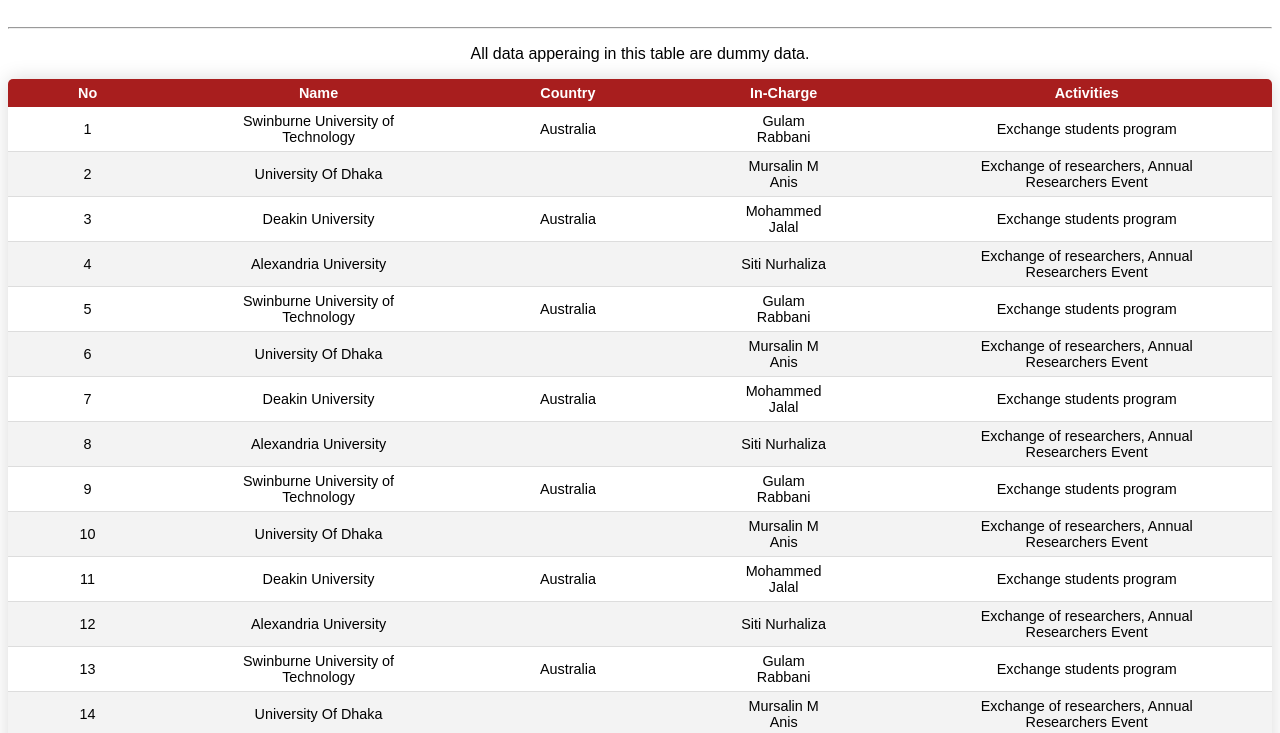
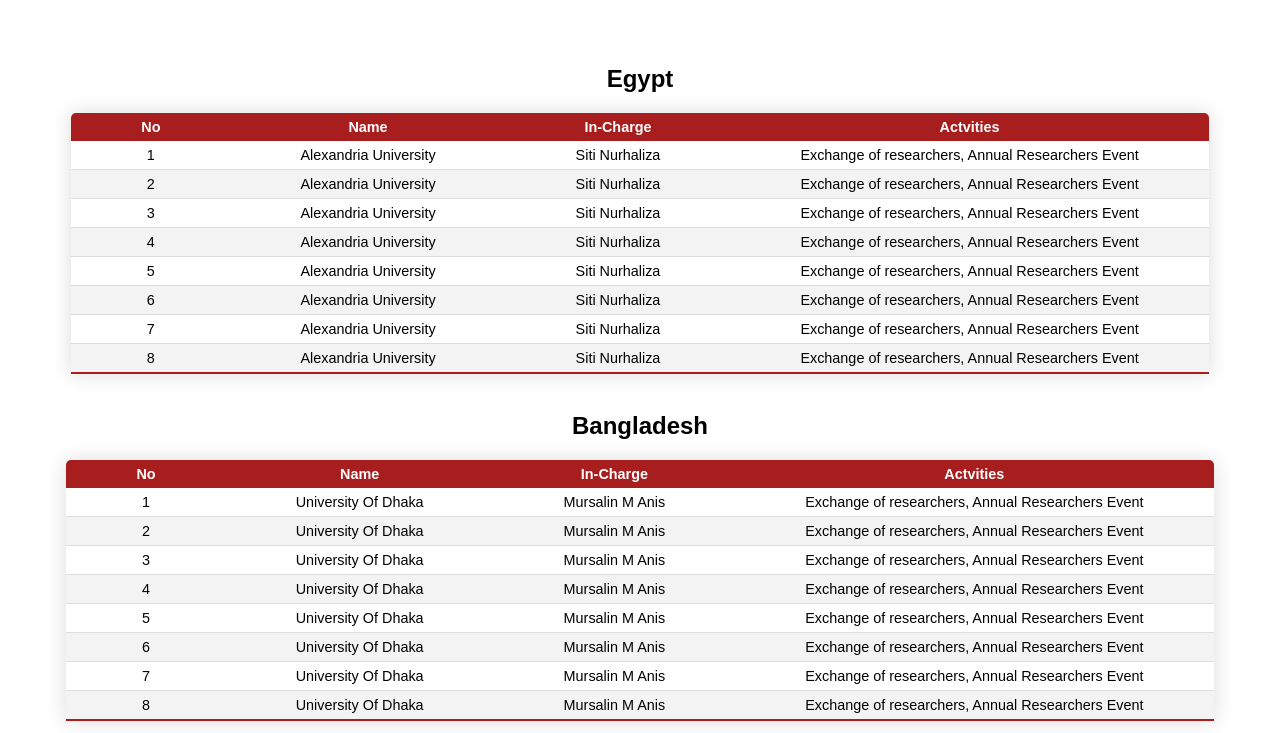
Before and after one commit to omareldamiry/utmi, a plain HTML site: page index.html in a window 1280 px wide. Shown: the part 67-800 px from the top of the page. Drawn offline with Linux system fonts and the light colour scheme.

Commit message:
Classification by country and country processing completed

```diff
--- a/index.html
+++ b/index.html
@@ -10,122 +10,15 @@
 
 <body>
 
+
   <p class="first">List Of Universities</p>
 
-  <table id="rankings-table" class="content-table">
-
-    <hr>
-
-    <thead>
-      <tr>
-        <th>No</th>
-        <th>Name</th>
-        <th>Country</th>
-        <th>In-Charge</th>
-        <th>Activities</th>
-      </tr>
-    </thead>
-    <tbody>
-      <p>All data apperaing in this table are dummy data.</p>
-    </tbody>
-  </table>
+  <div></div>
 
   <script src="js/country.js"></script>
   <script src="js/university.js"></script>
   <script src="js/activity.js"></script>
-  <script type="text/javascript">
-
-    window.onload = loadRankings;
-
-    const rankingsBody = document.querySelector("#rankings-table > tbody");
-
-    function loadRankings() {
-
-      const request = new XMLHttpRequest();
-      const request2 = new XMLHttpRequest();
-
-      request.open("get", "data/rankings.json", true);
-      request.onload = () => {
-
-        try {
-          const universites = JSON.parse(request.responseText);
-
-          request2.open("get", "data/activities.json", true);
-          request2.onload = () => {
-            const activities = JSON.parse(request2.responseText);
-
-            populateRankings(universites, activities);
-          };
-          request2.send();
-
-        } catch (e) {
-
-
-          console.warn("Could not load");
-
-        }
-
-      };
-      request.send();
-
-    }
-
-    function populateRankings(u, a) {
-      for (let i = 0; i < u.length; i++) {
-        let uni = new University(u[i].name, u[i].country, u[i].person);
-        let acts = [];
-
-        for (let j = 0; j < u[i].activities.length; j++) {
-
-          for(let k = 0; k < a.length; k++){
-            let act = new Activity(a[k].name);
-
-            if (u[i].activities[j] == act.getActivityName()) {
-              acts.push(act);
-
-              break;
-            }
-          }
-        }
-
-        uni.setActivity(acts);
-        generateRecord(uni, i+1);
-        console.log(uni);
-      }
-    }
-
-    function generateRecord(university, index){
-
-      const record = document.createElement("tr");
-      const number = document.createElement("td");
-      const name = document.createElement("td");
-      const country = document.createElement("td");
-      const in_charge = document.createElement("td");
-      const activities = document.createElement("td");
-
-      const number_text = document.createTextNode(index);
-      const name_text = document.createTextNode(university.getUniversityName());
-      const country_text = document.createTextNode(university.getCountry());
-      const in_charge_text = document.createTextNode(university.getPersonInCharge());
-      const activities_text = document.createTextNode(university.activitiesToString());
-
-      number.appendChild(number_text);
-      name.appendChild(name_text);
-      country.appendChild(country_text);
-      in_charge.appendChild(in_charge_text);
-      activities.appendChild(activities_text);
-
-      record.appendChild(number);
-      record.appendChild(name);
-      record.appendChild(country);
-      record.appendChild(in_charge);
-      record.appendChild(activities);
-
-      rankingsBody.appendChild(record);
-    }
-
-
-  </script>
+  <script src="js/app.js"></script>
 
 
 </body>
--- /dev/null
+++ b/js/app.js
@@ -0,0 +1,151 @@
+
+   window.onload = loadRankings;
+
+    //const rankingsBody = document.querySelector("#rankings-table > tbody");
+    const body = document.querySelector("div");
+
+    function loadRankings() {
+
+      const request = new XMLHttpRequest();
+      const request2 = new XMLHttpRequest();
+
+      request.open("get", "data/rankings.json", true);
+      request.onload = () => {
+
+        try {
+          const universites = JSON.parse(request.responseText);
+
+          request2.open("get", "data/activities.json", true);
+          request2.onload = () => {
+            const activities = JSON.parse(request2.responseText);
+
+            populateRankings(universites, activities);
+          };
+          request2.send();
+
+        } catch (e) {
+
+
+          console.warn("Could not load");
+
+        }
+
+      };
+      request.send();
+
+    }
+
+    function populateRankings(u, a) {
+      let tables = [];
+
+      for(let i = 0; i < Country.name.length; i++){
+        tables[i] = generateTable(Country.name[i]);
+      }
+
+      for (let i = 0; i < u.length; i++) {
+        let uni = new University(u[i].name, u[i].country, u[i].person);
+        let acts = [];
+
+        for (let j = 0; j < u[i].activities.length; j++) {
+
+          for(let k = 0; k < a.length; k++){
+            let act = new Activity(a[k].name);
+
+            if (u[i].activities[j] == act.getActivityName()) {
+              acts.push(act);
+
+              break;
+            }
+          }
+        }
+
+        uni.setActivity(acts);
+
+        //Classification based on country [Logic]
+
+        for(let k = 0; k < Country.name.length; k++){
+            if(uni.getCountry() == tables[k].id){
+                generateRecord(uni, i+1, tables[k]);
+            }
+        }
+
+
+        console.log(uni);
+      }
+    }
+
+    function generateTable(country){
+      const head = document.createElement("h2");
+      const table = document.createElement("table");
+      table.id = country;
+      table.className = "content-table";
+      const tbody = document.createElement("tbody");
+      const br = document.createElement("br");
+
+      const header = document.createElement("thead");
+      const h_row = document.createElement("tr");
+      const number = document.createElement("td");
+      const name = document.createElement("td");
+      const in_charge = document.createElement("td");
+      const activities = document.createElement("td");
+
+      const head_text=document.createTextNode(country);
+      const number_text = document.createTextNode("No");
+      const name_text = document.createTextNode("Name");
+      const in_charge_text = document.createTextNode("In-Charge");
+      const activities_text = document.createTextNode("Actvities");
+
+      number.appendChild(number_text);
+      name.appendChild(name_text);
+
+      in_charge.appendChild(in_charge_text);
+      activities.appendChild(activities_text);
+
+      h_row.appendChild(number);
+      h_row.appendChild(name);
+      h_row.appendChild(in_charge);
+      h_row.appendChild(activities);
+
+      header.appendChild(h_row);
+      head.appendChild(head_text);
+      table.appendChild(header);
+      table.appendChild(tbody);
+
+      body.appendChild(br);
+      body.appendChild(head);
+      body.appendChild(table);
+
+      return table;
+    }
+
+    function generateRecord(university, index, country = null){
+      const i = country.querySelectorAll("tr").length;
+
+      const record = document.createElement("tr");
+      const number = document.createElement("td");
+      const name = document.createElement("td");
+      const in_charge = document.createElement("td");
+      const activities = document.createElement("td");
+
+      const number_text = document.createTextNode(i);
+      const name_text = document.createTextNode(university.getUniversityName());
+      const in_charge_text = document.createTextNode(university.getPersonInCharge());
+      const activities_text = document.createTextNode(university.activitiesToString());
+
+      number.appendChild(number_text);
+      name.appendChild(name_text);
+
+      in_charge.appendChild(in_charge_text);
+      activities.appendChild(activities_text);
+
+      record.appendChild(number);
+      record.appendChild(name);
+      record.appendChild(in_charge);
+      record.appendChild(activities);
+
+      //rankingsBody.appendChild(record);
+
+      if(country){
+        country.querySelector("tbody").appendChild(record);
+      }
+    }
--- a/js/country.js
+++ b/js/country.js
@@ -1,18 +1,34 @@
+var Country ={
+    name:[
 
-var Country = [
-"Australia",
-"Egypt",
-"Bangladesh",
-"Japan",
-"Indonesia",
-];
+        "Egypt",
+        "Bangladesh",
+        "Australia",
 
-function isCountry(value){
-    for(let i=0;i<Country.length;i++)
-       if(value == Country[0])
-       return true;
-       else
-       return false;
+    ],
+
+    isCountry:(value) => {
+        for(let i=0;i<Country.name.length;i++){
+            if(Country.name[i].localeCompare(value) == 0)
+                return true;
+        }
+
+        return false;
+    },
+};
 
 
-}
+
+
+/**
+ * Country#1
+ *  University
+ *  University
+ *  University
+ *  University
+ *
+ * Country#2
+ *  University
+ *  University
+ *  University
+ */
--- a/js/university.js
+++ b/js/university.js
@@ -5,7 +5,7 @@ class University {
         this.activities = []; //?? HOW TO ASSOCIATE??
         this.person = personInCharge;
 
-        if(!isCountry(this.country)){
+        if(!Country.isCountry(country)){
             this.country = "";
         }
     }
```
Also changed, not shown: data/rankings.json (+6 -6 lines).
